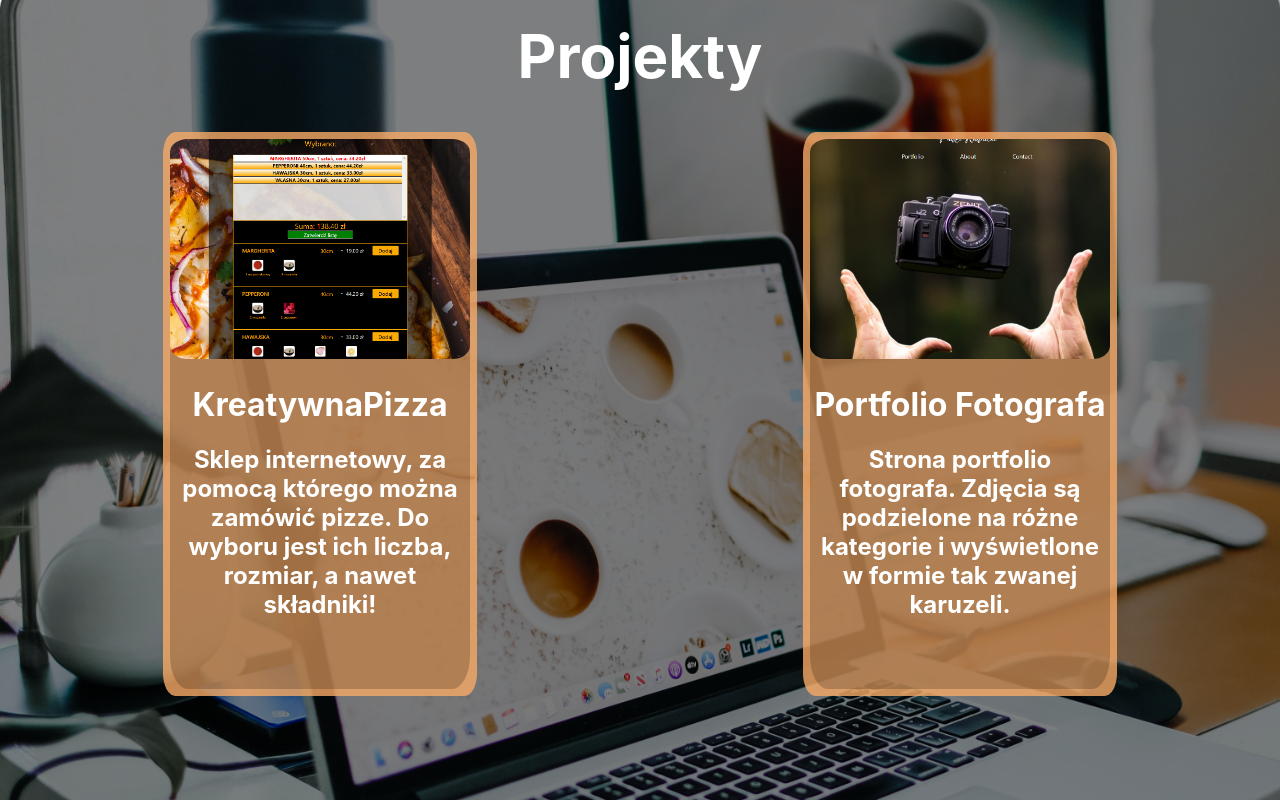
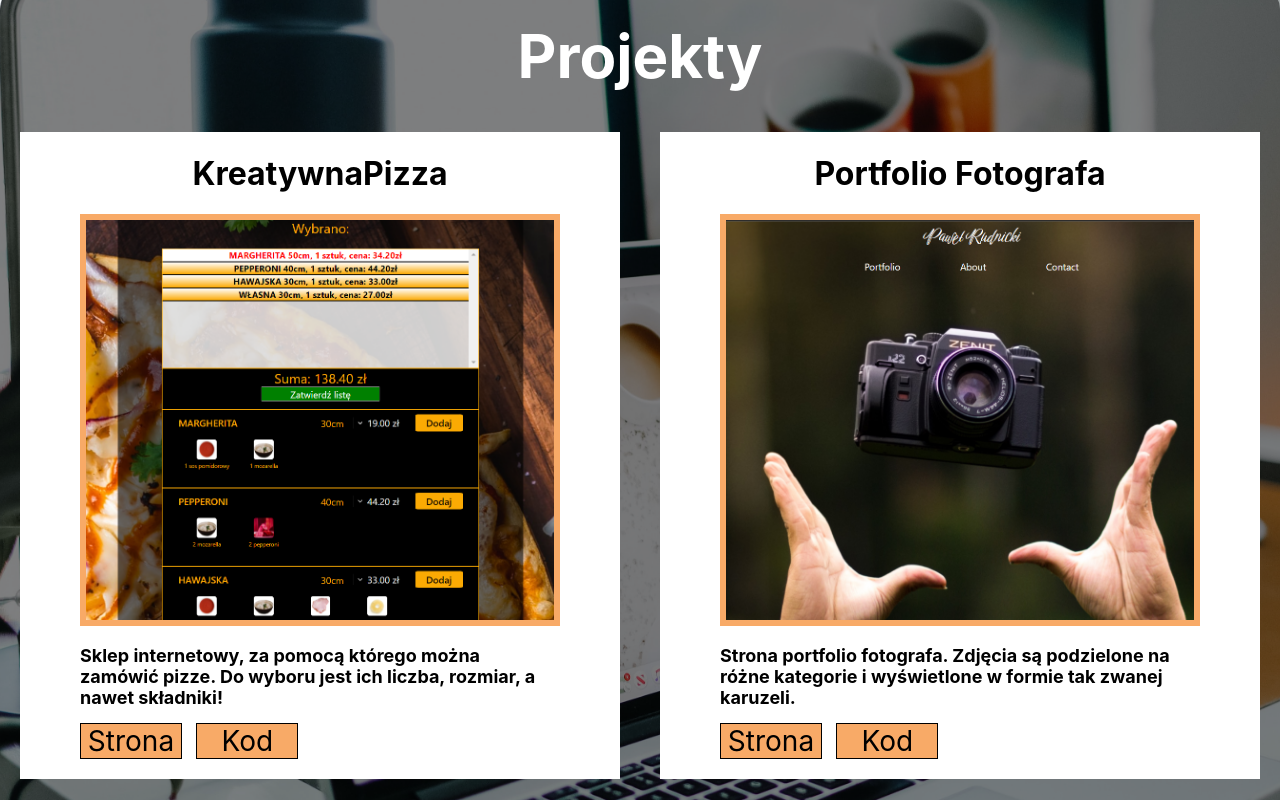
Before and after one commit to RudnickiPawel/p_rudnicki_portfolio, a React (Create React App) app: page / in a window 1280 px wide. Shown: the part 220-1020 px from the top of the page. Built offline with nearby package versions, Linux system fonts and the light colour scheme.

Commit message:
project cards update

```diff
--- a/src/components/Header/_Header.sass
+++ b/src/components/Header/_Header.sass
@@ -1,6 +1,6 @@
 .Header
   display: flex
-  max-width: 1920px
+  // max-width: 1920px
   width: 100%
   z-index: 100
   position: fixed
--- a/src/components/Main/Section/ProjectCard/ProjectCard.js
+++ b/src/components/Main/Section/ProjectCard/ProjectCard.js
@@ -2,18 +2,24 @@ import '../../../../styles/main.css';
 
 const ProjectCard = (props) => {
   return (
+    <div className='ProjectCard__wrapper'>
       <div className='ProjectCard'>
         <div className='ProjectCard__side ProjectCard__front'>
+          <h1>{props.title}</h1>
           <img src={props.img} alt='' />
-        <h1>{props.title}</h1>
           <h2>{props.content}</h2>
         </div>
-      <a href={props.url} className='ProjectCard__side ProjectCard__back'>
+        <div href={props.url} className='ProjectCard__side ProjectCard__back'>
           <h1>Użyto:</h1>
           {props.techs.map((tech, index) =>
             <p key={index}>{tech}</p>
           )}
-      </a>
+        </div>
+      </div>
+      <div className="ProjectCard__btns-wrapper">
+        <a className='ProjectCard__button' href={props.url}>Strona</a>
+        <a className='ProjectCard__button' href={props.github}>Kod</a>
+      </div>
     </div>
   );
 };
--- a/src/components/Main/Section/ProjectCard/_ProjectCard.sass
+++ b/src/components/Main/Section/ProjectCard/_ProjectCard.sass
@@ -1,24 +1,38 @@
 .ProjectCard
   position: relative
-  width: 300px
-  height: 550px
-  padding: 7px
-  margin-bottom: 60px
-  background-color: rgba(248, 170, 103, 0.8)
-  border-radius: 4%
+  // width: 600px
+  // height: 550px
+  // padding: 7px
+  // margin-bottom: 60px
+  // margin: 0 auto 60px
+  // background-color: rgba(248, 170, 103, 0.8)
+  color: black
+  // background-color: white
+  // border-radius: 4%
   transform-style: preserve-3d
   transition: all 0.5s ease
   &:hover
     transform: rotateY(180deg)
 
+  &__wrapper
+    background-color: white
+    width: 600px
+    // width: 80%
+
   &__side
-    background-color: rgba(0,0,0,0.2)
+    // background-color: rgba(0,0,0,0.2)
     border-radius: 6%
+    text-decoration: none
+    color: black
 
   &__front
-    width: 100%
+    width: 80%
     height: 100%
     backface-visibility: hidden
+    margin: 0 auto
+    h2
+      text-align: left
+      font-size: 18px
 
   &__back
     position: absolute
@@ -29,12 +43,36 @@
     width: 100%
     height: 100%
     backface-visibility: hidden
+    font-weight: 600
     transform: rotateY(180deg)
     h1
-      border-bottom: 3px solid rgba(0,0,0,0.2)
+      border-bottom: 3px solid rgb(248, 170, 103)
+
+  &__btns-wrapper
+    display: flex
+    // justify-content: space-between
+    width: 80%
+    margin: 0 auto 20px
+
+  &__button
+    display: inline-flex
+    justify-content: center
+    text-decoration: none
+    font-size: 28px
+    color: black
+    background-color: rgb(248, 170, 103)
+    // background-color: rgb(248, 170, 103)
+    width: 100px
+    border: 1px solid black
+    margin-right: 3%
+    // margin:  0 auto
+    &:hover
+      background-color: white
+      // color: rgb(248, 170, 103)
 
   img
-    width: 100%
-    border-radius: 6%
-    height: 40%
+    width: calc(100% - 12px)
+    // border-radius: 6%
+    border: 6px solid rgb(248, 170, 103)
+    height: 400px
     object-fit: cover
--- a/src/components/Main/Section/_Section.sass
+++ b/src/components/Main/Section/_Section.sass
@@ -6,9 +6,9 @@
   flex-direction: column
   padding-top: 100px //fix for anchor targeting (-100px margin-top too)
 
-  a
-    text-decoration: none
-    color: inherit
+  // a
+    // text-decoration: none
+    // color: inherit
 
   &--card
     flex-direction: row
--- a/src/styles/_index.sass
+++ b/src/styles/_index.sass
@@ -1,5 +1,5 @@
 html
-  max-width: 1920px
+  // max-width: 1920px
   margin: 0 auto
   scroll-behavior: smooth
   height: 5000px
@@ -11,7 +11,7 @@ body
   -moz-osx-font-smoothing: grayscale
   background-image: url(../assets/yehleen-gaffney-ZUY4OT_lMgs-unsplash.jpg)
   background-repeat: no-repeat
-  background-size: 1920px auto
+  background-size: 100% auto
   @media ( min-width: 769px ) and ( max-width: 1440px )
     background-size: auto 1227px
     background-position: 43% 0%
--- a/src/styles/main.css
+++ b/src/styles/main.css
@@ -1,5 +1,4 @@
 html {
-  max-width: 1920px;
   margin: 0 auto;
   scroll-behavior: smooth;
   height: 5000px;
@@ -12,7 +11,7 @@ body {
   -moz-osx-font-smoothing: grayscale;
   background-image: url(../assets/yehleen-gaffney-ZUY4OT_lMgs-unsplash.jpg);
   background-repeat: no-repeat;
-  background-size: 1920px auto;
+  background-size: 100% auto;
 }
 
 @media (min-width: 769px) and (max-width: 1440px) {
@@ -43,7 +42,6 @@ code {
   display: -webkit-box;
   display: -ms-flexbox;
   display: flex;
-  max-width: 1920px;
   width: 100%;
   z-index: 100;
   position: fixed;
@@ -318,11 +316,6 @@ code {
   padding-top: 100px;
 }
 
-.Section a {
-  text-decoration: none;
-  color: inherit;
-}
-
 .Section--card {
   -webkit-box-orient: horizontal;
   -webkit-box-direction: normal;
@@ -536,12 +529,7 @@ code {
 
 .ProjectCard {
   position: relative;
-  width: 300px;
-  height: 550px;
-  padding: 7px;
-  margin-bottom: 60px;
-  background-color: rgba(248, 170, 103, 0.8);
-  border-radius: 4%;
+  color: black;
   -webkit-transform-style: preserve-3d;
           transform-style: preserve-3d;
   -webkit-transition: all 0.5s ease;
@@ -553,16 +541,28 @@ code {
           transform: rotateY(180deg);
 }
 
+.ProjectCard__wrapper {
+  background-color: white;
+  width: 600px;
+}
+
 .ProjectCard__side {
-  background-color: rgba(0, 0, 0, 0.2);
   border-radius: 6%;
+  text-decoration: none;
+  color: black;
 }
 
 .ProjectCard__front {
-  width: 100%;
+  width: 80%;
   height: 100%;
   -webkit-backface-visibility: hidden;
           backface-visibility: hidden;
+  margin: 0 auto;
+}
+
+.ProjectCard__front h2 {
+  text-align: left;
+  font-size: 18px;
 }
 
 .ProjectCard__back {
@@ -575,18 +575,47 @@ code {
   height: 100%;
   -webkit-backface-visibility: hidden;
           backface-visibility: hidden;
+  font-weight: 600;
   -webkit-transform: rotateY(180deg);
           transform: rotateY(180deg);
 }
 
 .ProjectCard__back h1 {
-  border-bottom: 3px solid rgba(0, 0, 0, 0.2);
+  border-bottom: 3px solid #f8aa67;
+}
+
+.ProjectCard__btns-wrapper {
+  display: -webkit-box;
+  display: -ms-flexbox;
+  display: flex;
+  width: 80%;
+  margin: 0 auto 20px;
+}
+
+.ProjectCard__button {
+  display: -webkit-inline-box;
+  display: -ms-inline-flexbox;
+  display: inline-flex;
+  -webkit-box-pack: center;
+      -ms-flex-pack: center;
+          justify-content: center;
+  text-decoration: none;
+  font-size: 28px;
+  color: black;
+  background-color: #f8aa67;
+  width: 100px;
+  border: 1px solid black;
+  margin-right: 3%;
+}
+
+.ProjectCard__button:hover {
+  background-color: white;
 }
 
 .ProjectCard img {
-  width: 100%;
-  border-radius: 6%;
-  height: 40%;
+  width: calc(100% - 12px);
+  border: 6px solid #f8aa67;
+  height: 400px;
   -o-object-fit: cover;
      object-fit: cover;
 }
```
Lines whose indentation alone changed are shown as unchanged.
